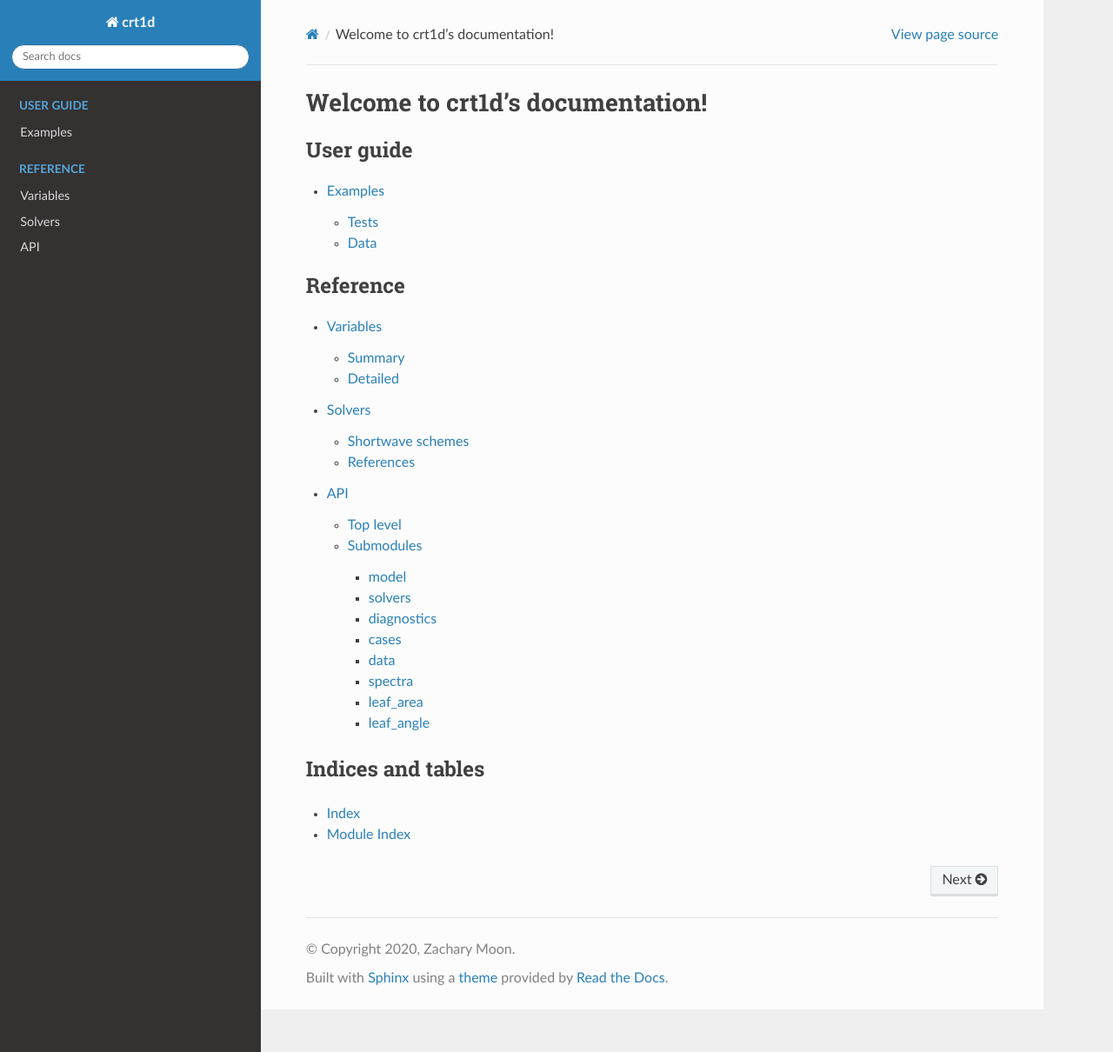
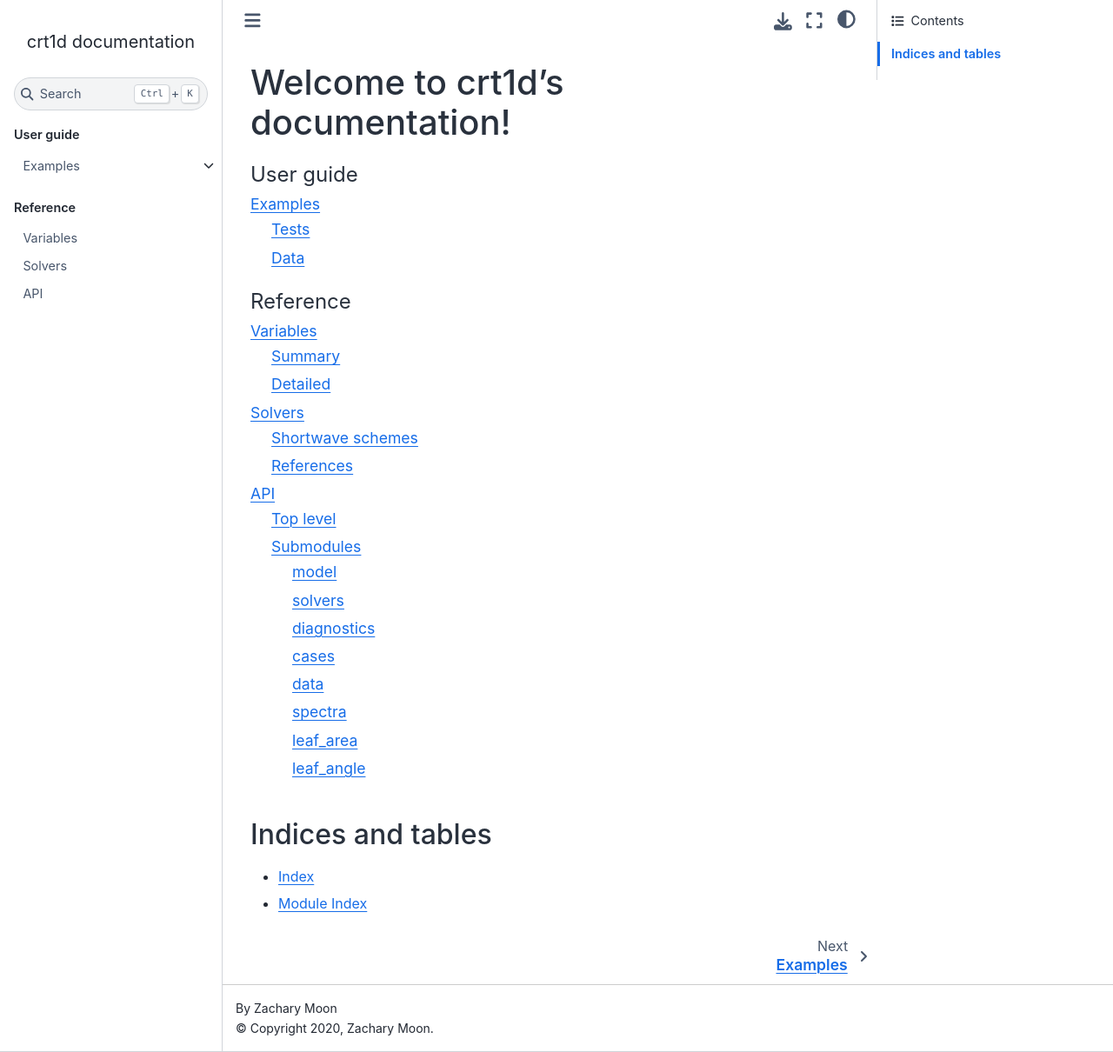
Before and after one commit to zmoon/crt1d, a Sphinx documentation site: the page built from docs/index.rst, in a window 1280 px wide and 1210 px high. Shown: the whole window at 87% size. Built offline with Sphinx 7.4.7 and the Sphinx Book theme 1.1.4, drawn with Linux system fonts in a browser that asks for light colours; pages that are not in the unit, such as notebooks, are missing from menus; the version number could not be read and is left out.

Commit message:
Embrace sphinx-book-theme for now
since fix is coming for the xarray reprs

I definitely enjoy it more than the rtd theme...

```diff
--- a/docs/conf.py
+++ b/docs/conf.py
@@ -71,8 +71,8 @@ exclude_patterns = ["_build", "conf.py", "Thumbs.db", ".DS_Store"]
 # a list of builtin themes.
 #
 # html_theme = 'alabaster'
-html_theme = "sphinx_rtd_theme"
-# html_theme = "sphinx_book_theme"
+# html_theme = "sphinx_rtd_theme"
+html_theme = "sphinx_book_theme"
 
 # Add any paths that contain custom static files (such as style sheets) here,
 # relative to this directory. They are copied after the builtin static files,
--- a/docs/requirements.txt
+++ b/docs/requirements.txt
@@ -3,6 +3,7 @@
 # sphinx extensions
 sphinx
 sphinx-rtd-theme
+sphinx-book-theme
 nbsphinx
 sphinxcontrib-bibtex
 myst-parser
--- a/environment-dev.yml
+++ b/environment-dev.yml
@@ -21,6 +21,7 @@ dependencies:
   - pip  # otherwise conda nags
   - pip:
     - sphinx-rtd-theme
+    - sphinx-book-theme
     - '-e .'
     - SolarUtils  # run SPCTRAL2 to get more solar spectra
     - prosail  # run PROSPECT to get more leaf spectra; has numba as a dep
```
